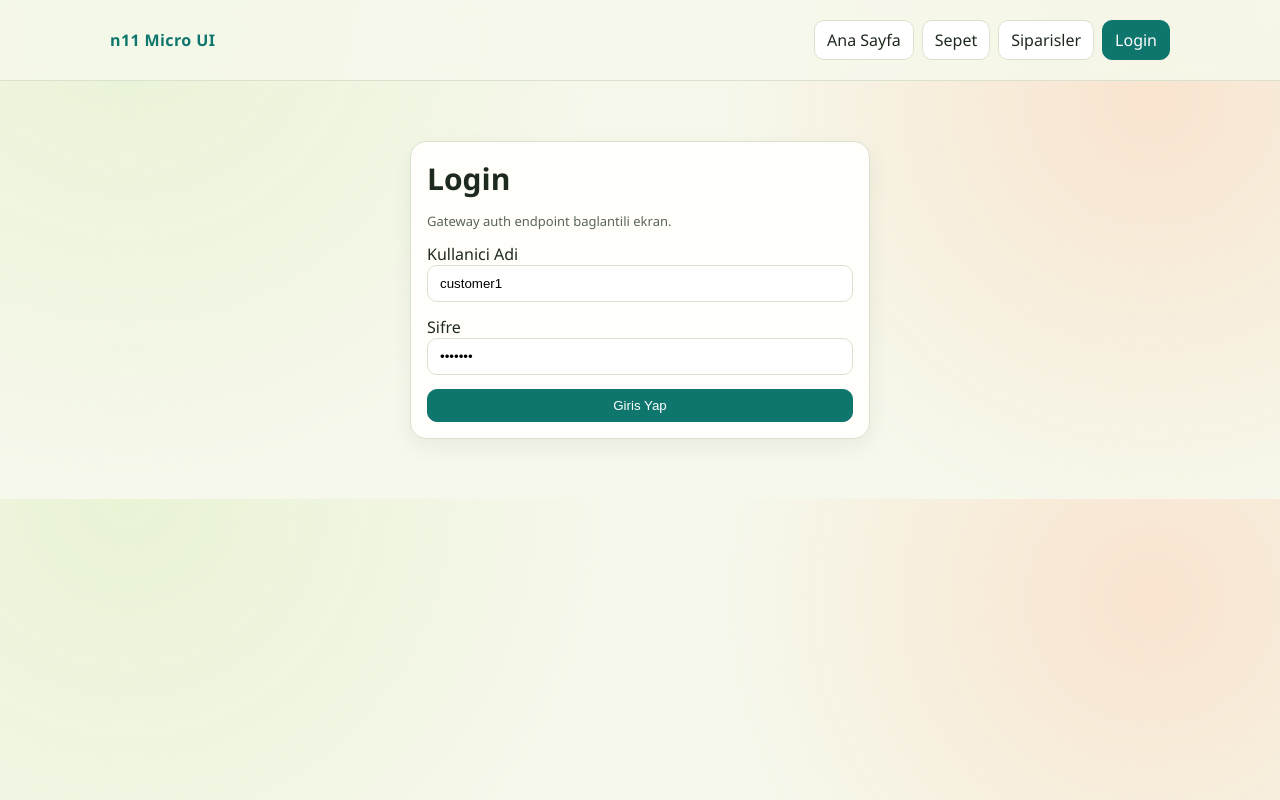
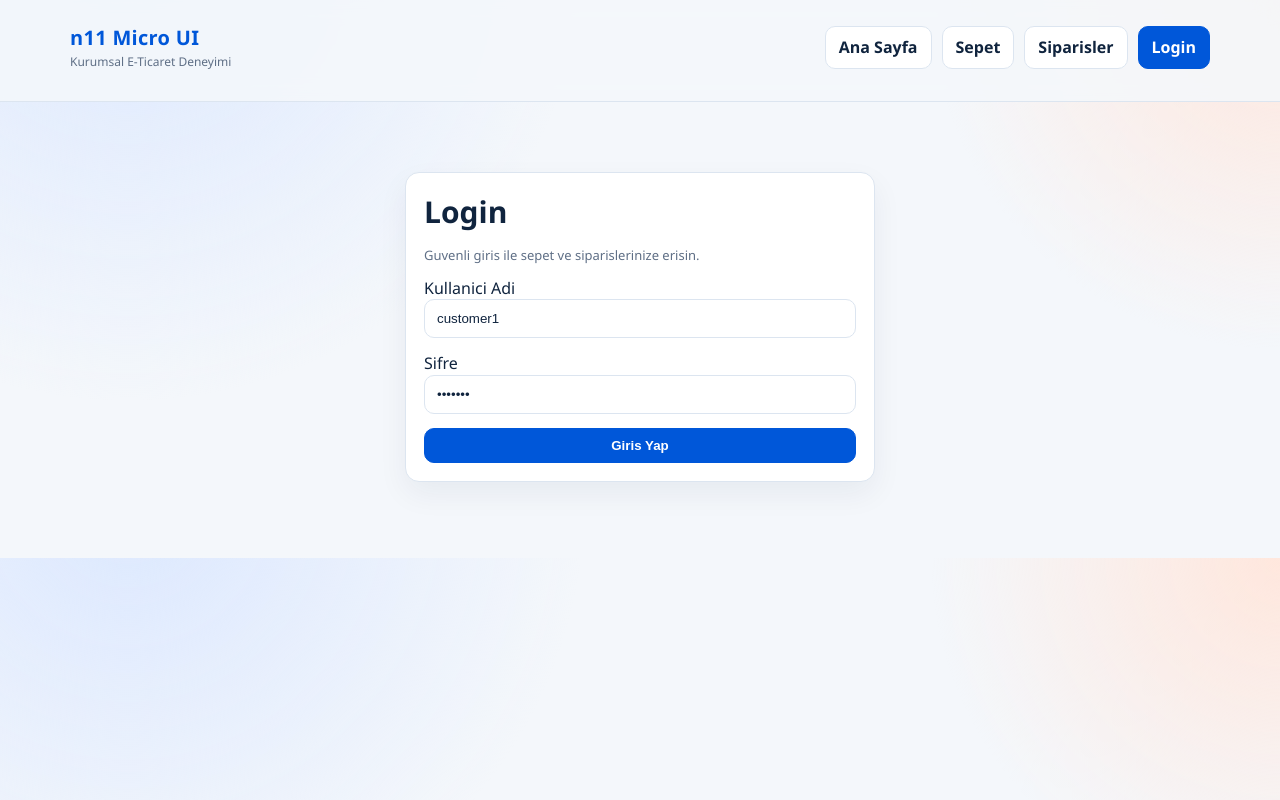
Before and after one commit to Samet5757/N11-TalentHub-Backend-Bootcamp, a React (Vite) app in the folder frontend/: page /login in a window 1280 px wide. Built offline with nearby package versions, Linux system fonts and the light colour scheme.

Commit message:
feat: frontend deneyimi kurumsal e-ticaret seviyesine tasindi

```diff
--- a/frontend/src/App.jsx
+++ b/frontend/src/App.jsx
@@ -7,7 +7,7 @@ import ProductPage from './pages/ProductPage';
 import CartPage from './pages/CartPage';
 import OrdersPage from './pages/OrdersPage';
 import { api } from './lib/api';
-import { getToken, getUserContext } from './lib/auth';
+import { getToken, getUserContext, onTokenChange } from './lib/auth';
 import { ToastContainer, toast } from 'react-toastify';
 import 'react-toastify/dist/ReactToastify.css';
 
@@ -47,8 +47,21 @@ export default function App() {
   }
 
   useEffect(() => {
-    setTokenState(getToken());
-    loadUser();
+    const syncAuth = async () => {
+      const nextToken = getToken();
+      setTokenState(nextToken);
+      if (!nextToken) {
+        setUser(null);
+        setCart(null);
+        navigate('/login', { replace: true });
+        return;
+      }
+      await loadUser();
+    };
+
+    const unsubscribe = onTokenChange(syncAuth);
+    syncAuth();
+    return unsubscribe;
   }, []);
 
   useEffect(() => {
@@ -115,8 +128,10 @@ export default function App() {
     }
   }
 
+  const cartItemCount = cart?.items?.reduce((sum, i) => sum + (i.quantity || 0), 0) || 0;
+
   return (
-    <Layout user={user} setUser={setUser}>
+    <Layout user={user} setUser={setUser} cartItemCount={cartItemCount}>
       <Routes>
         <Route path="/login" element={<LoginPage setUser={setUser} onLoggedIn={() => setTokenState(getToken())} />} />
         <Route path="/" element={<Protected token={token}><HomePage onQuickAdd={addToCart} /></Protected>} />
--- a/frontend/src/components/Layout.jsx
+++ b/frontend/src/components/Layout.jsx
@@ -3,7 +3,7 @@ import { Link, useNavigate } from 'react-router-dom';
 import { clearToken } from '../lib/auth';
 import { api } from '../lib/api';
 
-export default function Layout({ user, children, setUser }) {
+export default function Layout({ user, children, setUser, cartItemCount = 0 }) {
   const navigate = useNavigate();
 
   async function handleLogout() {
@@ -17,10 +17,13 @@ export default function Layout({ user, children, setUser }) {
     <>
       <header className="nav">
         <div className="container nav-inner">
-          <div className="brand" onClick={() => navigate('/')}>n11 Micro UI</div>
+          <div className="brand-block" onClick={() => navigate('/')}>
+            <div className="brand">n11 Micro UI</div>
+            <div className="brand-sub">Kurumsal E-Ticaret Deneyimi</div>
+          </div>
           <div className="actions">
             <Link className="btn" to="/">Ana Sayfa</Link>
-            <Link className="btn" to="/cart">Sepet</Link>
+            <Link className="btn" to="/cart">Sepet{cartItemCount > 0 ? ` (${cartItemCount})` : ''}</Link>
             <Link className="btn" to="/orders">Siparisler</Link>
             {user ? <button className="btn accent" onClick={handleLogout}>Cikis</button> : <Link className="btn primary" to="/login">Login</Link>}
           </div>
--- a/frontend/src/pages/HomePage.jsx
+++ b/frontend/src/pages/HomePage.jsx
@@ -55,8 +55,9 @@ export default function HomePage({ onQuickAdd }) {
 
   return (
     <div className="grid">
-      <div className="card">
+      <div className="card hero">
         <h1 className="h1">Ana Sayfa / Urun Arama</h1>
+        <p className="meta">Trend urunleri inceleyin, kategori ve metin arama ile listeyi hizla daraltin.</p>
         <div className="row">
           <input placeholder="Urun ara..." value={query} onChange={(e) => setQuery(e.target.value)} />
           <select value={categoryId} onChange={(e) => setCategoryId(e.target.value)}>
@@ -75,7 +76,7 @@ export default function HomePage({ onQuickAdd }) {
       <div className="grid products">
         {loading && <div className="meta">Yukleniyor...</div>}
         {products.map((p) => (
-          <article className="card" key={p.id}>
+          <article className="card product-card" key={p.id}>
             <img className="product-image" src={p.imageUrl || 'https://via.placeholder.com/400x260?text=Product'} alt={p.name} />
             <div className="tag">Stok: {p.stock}</div>
             <h3>{p.name}</h3>
--- a/frontend/src/pages/LoginPage.jsx
+++ b/frontend/src/pages/LoginPage.jsx
@@ -25,9 +25,9 @@ export default function LoginPage({ setUser, onLoggedIn }) {
   }
 
   return (
-    <div className="card" style={{ maxWidth: 460, margin: '40px auto' }}>
+    <div className="card login-card">
       <h1 className="h1">Login</h1>
-      <p className="meta">Gateway auth endpoint baglantili ekran.</p>
+      <p className="meta">Guvenli giris ile sepet ve siparislerinize erisin.</p>
       <form onSubmit={submit} className="grid">
         <label>
           Kullanici Adi
--- a/frontend/src/pages/ProductPage.jsx
+++ b/frontend/src/pages/ProductPage.jsx
@@ -18,7 +18,7 @@ export default function ProductPage({ onQuickAdd }) {
   return (
     <div className="card">
       <h1 className="h1">{product.name}</h1>
-      <div className="grid" style={{ gridTemplateColumns: '1fr 1fr' }}>
+      <div className="grid product-detail-grid">
         <img className="product-image" style={{ height: 320 }} src={product.imageUrl || 'https://via.placeholder.com/500x320?text=Product'} alt={product.name} />
         <div className="grid">
           <div><strong>Fiyat:</strong> {product.price} TL</div>
--- a/frontend/src/styles.css
+++ b/frontend/src/styles.css
@@ -1,52 +1,101 @@
 :root {
-  --bg: #f6f8eb;
-  --surface: #fffefa;
-  --ink: #1f2a1f;
-  --muted: #5a6658;
-  --primary: #0f766e;
-  --accent: #e76f51;
-  --border: #dae2cf;
+  --bg: #f4f7fb;
+  --surface: #ffffff;
+  --surface-soft: #f8fafc;
+  --ink: #10243e;
+  --muted: #5f6f86;
+  --primary: #0057d9;
+  --primary-strong: #0048b3;
+  --accent: #ff6f3d;
+  --border: #dce5f0;
+  --success: #0b8f53;
+  --danger: #c93232;
+  --radius: 14px;
 }
 * { box-sizing: border-box; }
 body {
   margin: 0;
-  font-family: "Avenir Next", "Segoe UI", sans-serif;
+  font-family: "IBM Plex Sans", "Avenir Next", "Segoe UI", sans-serif;
   color: var(--ink);
-  background: radial-gradient(circle at 10% 0%, #e9f3d5 0%, transparent 38%), radial-gradient(circle at 90% 20%, #f9e4cf 0%, transparent 35%), var(--bg);
+  background:
+    radial-gradient(circle at 10% -10%, #dce8ff 0%, transparent 35%),
+    radial-gradient(circle at 100% 0%, #ffe7dd 0%, transparent 25%),
+    var(--bg);
+  line-height: 1.4;
 }
 a { color: inherit; text-decoration: none; }
-.container { max-width: 1100px; margin: 0 auto; padding: 20px; }
-.card { background: var(--surface); border: 1px solid var(--border); border-radius: 16px; padding: 16px; box-shadow: 0 8px 22px rgba(22, 37, 19, 0.06); }
-.nav { position: sticky; top: 0; z-index: 10; backdrop-filter: blur(8px); background: rgba(246, 248, 235, 0.85); border-bottom: 1px solid var(--border); }
-.nav-inner { display: flex; align-items: center; gap: 10px; justify-content: space-between; }
-.brand { font-weight: 800; letter-spacing: .4px; color: var(--primary); cursor: pointer; }
-.actions { display: flex; gap: 8px; flex-wrap: wrap; }
-.btn { border: 1px solid var(--border); background: white; color: var(--ink); border-radius: 10px; padding: 8px 12px; cursor: pointer; }
+.container { max-width: 1180px; margin: 0 auto; padding: 24px 20px 30px; }
+.card {
+  background: var(--surface);
+  border: 1px solid var(--border);
+  border-radius: var(--radius);
+  padding: 18px;
+  box-shadow: 0 12px 30px rgba(16, 36, 62, 0.06);
+}
+.nav {
+  position: sticky;
+  top: 0;
+  z-index: 10;
+  backdrop-filter: blur(10px);
+  background: rgba(244, 247, 251, 0.88);
+  border-bottom: 1px solid var(--border);
+}
+.nav-inner { display: flex; align-items: center; gap: 12px; justify-content: space-between; }
+.brand-block { cursor: pointer; }
+.brand { font-weight: 800; letter-spacing: .3px; color: var(--primary); font-size: 20px; }
+.brand-sub { color: var(--muted); font-size: 12px; margin-top: 2px; }
+.actions { display: flex; gap: 10px; flex-wrap: wrap; }
+.btn {
+  border: 1px solid var(--border);
+  background: white;
+  color: var(--ink);
+  border-radius: 10px;
+  padding: 9px 13px;
+  font-weight: 600;
+  cursor: pointer;
+  transition: all .18s ease;
+}
+.btn:hover { transform: translateY(-1px); border-color: #cbd8ea; }
 .btn.primary { background: var(--primary); color: white; border-color: var(--primary); }
+.btn.primary:hover { background: var(--primary-strong); border-color: var(--primary-strong); }
 .btn.accent { background: var(--accent); color: white; border-color: var(--accent); }
 .btn.soldout { background: #9ca3af; color: white; border-color: #9ca3af; }
 .btn:disabled { opacity: .6; cursor: not-allowed; }
-input, select { width: 100%; padding: 10px 12px; border: 1px solid var(--border); border-radius: 10px; background: white; }
+input, select {
+  width: 100%;
+  padding: 11px 12px;
+  border: 1px solid var(--border);
+  border-radius: 10px;
+  background: white;
+  color: var(--ink);
+}
+input:focus, select:focus { outline: 2px solid #d7e6ff; border-color: #99b8ee; }
 .grid { display: grid; gap: 14px; }
-.products { grid-template-columns: repeat(auto-fill, minmax(230px, 1fr)); }
-.product-image { width: 100%; height: 180px; border-radius: 12px; object-fit: cover; background: #eef2e5; }
+.products { grid-template-columns: repeat(auto-fill, minmax(250px, 1fr)); }
+.product-image { width: 100%; height: 190px; border-radius: 12px; object-fit: cover; background: #eef3f9; }
 .meta { color: var(--muted); font-size: 13px; }
 .h1 { font-size: 30px; font-weight: 800; margin: 0 0 12px; }
 .row { display: flex; gap: 10px; align-items: center; flex-wrap: wrap; }
 .space { display: flex; justify-content: space-between; align-items: center; gap: 8px; }
 .pagination { justify-content: center; }
 .pagination-meta { margin-top: 10px; }
-.tag { display: inline-block; border-radius: 999px; padding: 5px 10px; background: #ebf7f5; color: #0d5c56; font-size: 12px; }
+.hero { background: linear-gradient(130deg, #ffffff 0%, #f3f8ff 55%, #fff8f2 100%); }
+.product-card h3 { margin: 10px 0 6px; font-size: 17px; min-height: 44px; }
+.product-card .tag { margin-top: 10px; }
+.product-detail-grid { grid-template-columns: 1fr 1fr; align-items: start; }
+.login-card { max-width: 470px; margin: 46px auto; }
+.tag { display: inline-block; border-radius: 999px; padding: 5px 10px; background: #eaf3ff; color: #13418b; font-size: 12px; font-weight: 600; }
 .order-tag.pending, .order-tag.payment_pending, .order-tag.inventory_reserved { background: #fff4d6; color: #8a5a00; }
 .order-tag.payment_authorized, .order-tag.approved, .order-tag.completed, .order-tag.delivered { background: #e7f8ea; color: #166534; }
 .order-tag.failed, .order-tag.cancelled { background: #fde8ec; color: #9f1239; }
-.error { color: #9f1239; font-size: 13px; }
-.ok { color: #166534; font-size: 13px; }
+.error { color: var(--danger); font-size: 13px; font-weight: 600; }
+.ok { color: var(--success); font-size: 13px; font-weight: 600; }
 .list { display: grid; gap: 10px; }
-.order-card { border-left: 4px solid #d4ddca; }
+.order-card { border-left: 4px solid #b8d0f7; }
+.order-filters { margin: 4px 0 10px; }
 .order-detail {
   margin-top: 10px;
-  background: #fbfdf6;
+  background: var(--surface-soft);
   border: 1px solid var(--border);
   border-radius: 12px;
   padding: 10px;
@@ -65,4 +114,11 @@ hr { border: none; border-top: 1px solid var(--border); margin: 12px 0; }
 @keyframes spin {
   to { transform: rotate(360deg); }
 }
-@media (max-width: 760px) { .h1 { font-size: 24px; } }
+@media (max-width: 860px) {
+  .product-detail-grid { grid-template-columns: 1fr; }
+}
+@media (max-width: 760px) {
+  .h1 { font-size: 24px; }
+  .container { padding: 16px 14px 24px; }
+  .nav-inner { align-items: flex-start; }
+}
```
Also changed, not shown: frontend/src/lib/auth.js (+12 -0 lines), frontend/src/pages/CartPage.jsx (+13 -7 lines), frontend/src/pages/OrdersPage.jsx (+40 -7 lines).
